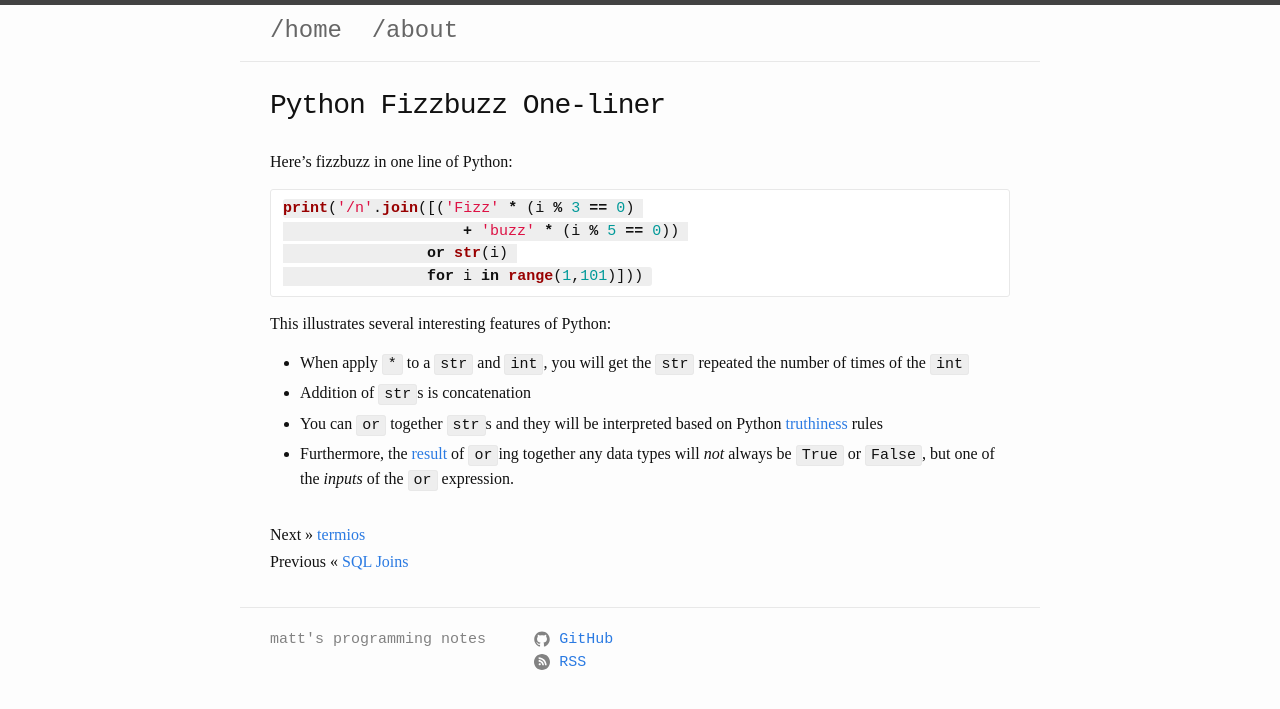
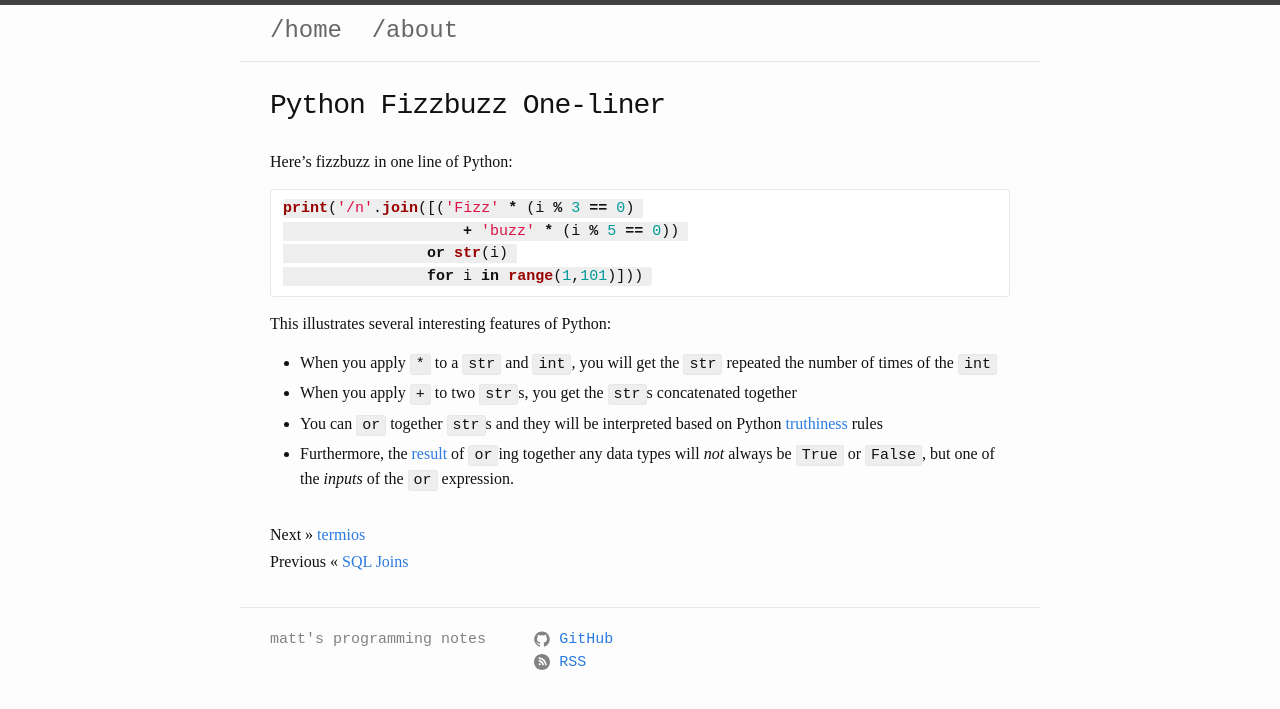
Before and after one commit to mattsteadman/mattsteadman.github.io, a Jekyll site: the page built from _posts/2018-08-09-fizzbuzz.md, in a window 1280 px wide. Shown: the top 709 px of the page. Built offline with Jekyll 4.4.1, drawn with Linux system fonts in a browser that asks for light colours.

Commit message:
fizzbuzz

````diff
--- a/_posts/2018-08-09-fizzbuzz.md
+++ b/_posts/2018-08-09-fizzbuzz.md
@@ -17,7 +17,7 @@ print('/n'.join([('Fizz' * (i % 3 == 0)
 ```
 
 This illustrates several interesting features of Python:
-- When apply `*` to a `str` and `int`, you will get the `str` repeated the number of times of the `int`
-- Addition of `str`s is concatenation
+- When you apply `*` to a `str` and `int`, you will get the `str` repeated the number of times of the `int`
+- When you apply `+` to two `str`s, you get the `str`s concatenated together
 - You can `or` together `str`s and they will be interpreted based on Python [truthiness](https://docs.python.org/3/library/stdtypes.html#truth-value-testing) rules
 - Furthermore, the [result](https://docs.python.org/3/library/stdtypes.html#boolean-operations-and-or-not) of `or`ing together any data types will *not* always be `True` or `False`, but one of the *inputs* of the `or` expression.
````
